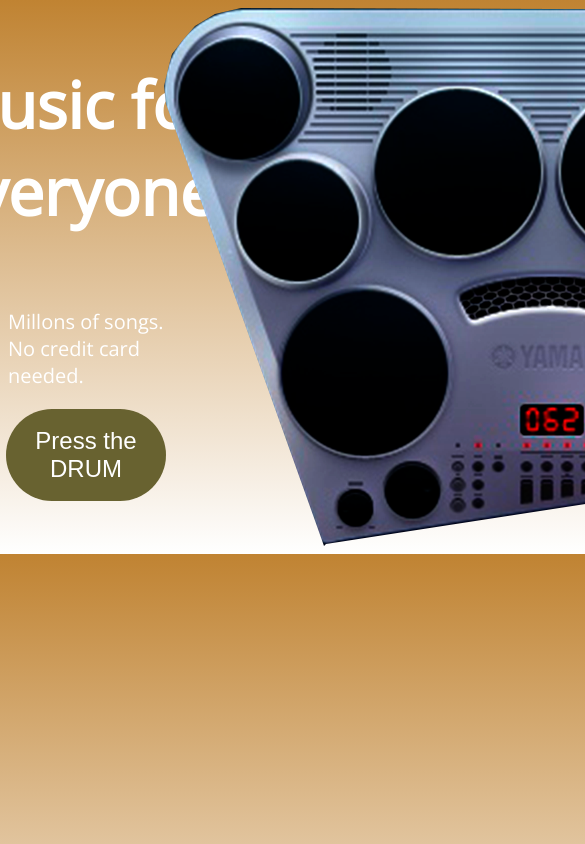
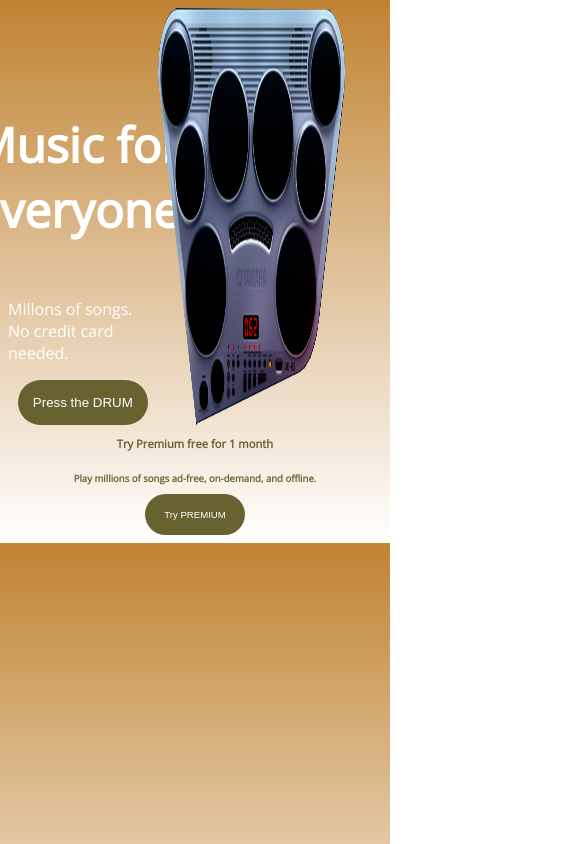
Before and after one commit to SoleGrobas/MusicApp, a plain HTML site: page index.html in a window 390 px wide. Shown: the top 844 px of the page, 585 px wide, since content can reach past the window. Drawn offline with nearby package versions, Linux system fonts and the light colour scheme.

Commit message:
changes 26/5/23 15.30hs

```diff
--- a/index.html
+++ b/index.html
@@ -12,10 +12,22 @@
 </head>
 <body>
     <section>
-        <h1 class="welcome">Music for everyone.</h1>
-        <p class="description">Millons of songs. No credit card needed.</p>
-        <button class="press">Press the DRUM</button>
+        <div class="div_welcome">
+            <h1 class="welcome">Music for everyone.</h1>
+            <p class="description">Millons of songs. No credit card needed.</p>
+            <button class="press">Press the DRUM</button>
+        </div>
+        <img src="img\drumkit-img.png">
+
     </section>
-    <img src="img\drumkit-img.png">
+
+    <footer>
+        <div class="Footer_text">
+            <h3>Try Premium free for 1 month</h3>
+            <p>Play millions of songs ad-free, on-demand, and offline.</p>
+            <button class="button">Try PREMIUM</button>
+            </div>
+        </div>
+    </footer>
 </body>
 </html>
--- a/style.css
+++ b/style.css
@@ -7,38 +7,44 @@ body{
     font-family: 'Inter', sans-serif;
     font-family: 'Open Sans', sans-serif;
     background: linear-gradient(#c08332, #FFFFFF);
-    color: white;
-    width: 100%;
-    display: flex;
 
 }
 
 section{
+    color: white;
+    width: 100%;
+    display: flex;
+}
+.div_welcome{
     width: 40%;
     display: flex;
     flex-direction: column;
-    align-items: left;
+    align-items: center;
+    padding-top: 4rem;
+
 }
 
 .welcome{
     font-weight: bold;
-    font-size: 64px;
+    font-size: 3rem;
     align-self: center;
+    margin-left: 2rem;
+    margin-right: 2rem;
 }
 
 .description{
     align-self: center;
-    font-size: 20px;
+    font-size: 0,1rem;
 }
 
 .press{
     background-color: #686230;
     border: none;
     border-radius: 80px;
-    font-size: 24px;
+    font-size: 0,9rem;
     color: #FFFFFF;
-    padding: 18px;
-    width: 160px;
+    padding: 15px;
+    width: 130px;
     text-align: center;
     overflow: hidden;
     align-self: center;
@@ -49,10 +55,70 @@ section{
 .press:active{
     background-color: #333010;
 }
-.img{
-    position: absolute;
-    width: 705px;
-    height: 486px;
-    left: 625px;
-    top: 220px;
+img{
+
+    width: 50%;
+    height: auto;
+
 }
+
+.Footer_text{
+    display: flex;
+    flex-direction: column;
+    align-items: center;
+    text-align: center;
+    color:#686230;
+    font-family: 'Inter', sans-serif;
+    font-family: 'Open Sans', sans-serif;
+    font-weight: bold;
+    font-size: 0.8rem;
+
+}
+
+.button{
+    background-color: #686230;
+    border: none;
+    border-radius: 80px;
+    font-size: 13px;
+    color: #FFFFFF;
+    padding: 15px;
+    width: 140px;
+    text-align: center;
+    overflow: hidden;
+}
+
+.button:hover{background-color: #333010}
+
+.button:active{
+    background-color: #333010;
+}
+
+@media only screen and (max-width: 768px) {
+
+    .Footer_text{
+        text-align: center;
+        color:#686230;
+        font-family: 'Inter', sans-serif;
+        font-family: 'Open Sans', sans-serif;
+        font-size: 0.6rem;
+    }
+
+    .button{
+        background-color: #686230;
+        border: none;
+        border-radius: 80px;
+        font-size: 0.6rem;
+        color: #FFFFFF;
+        padding: 15px;
+        width: 100px;
+        text-align: center;
+        overflow: hidden;
+    }
+
+    .button:hover{background-color: #333010}
+
+    .button:active{
+        background-color: #333010;
+    }
+
+  }
```
